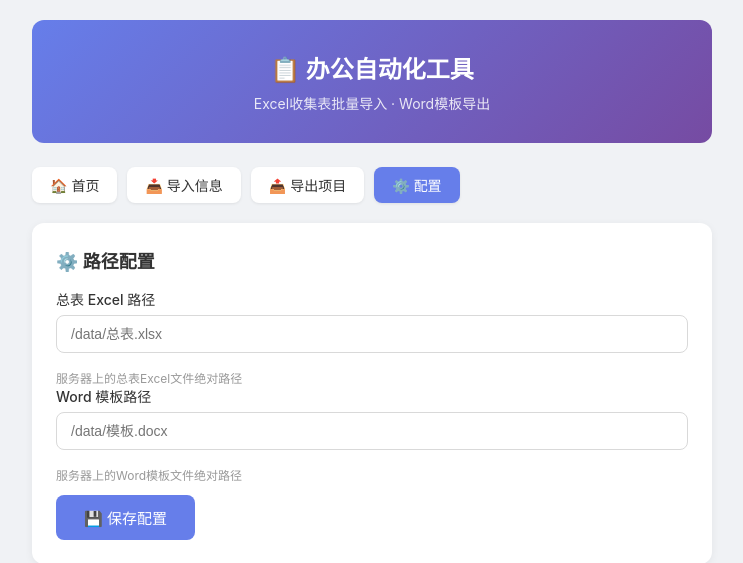
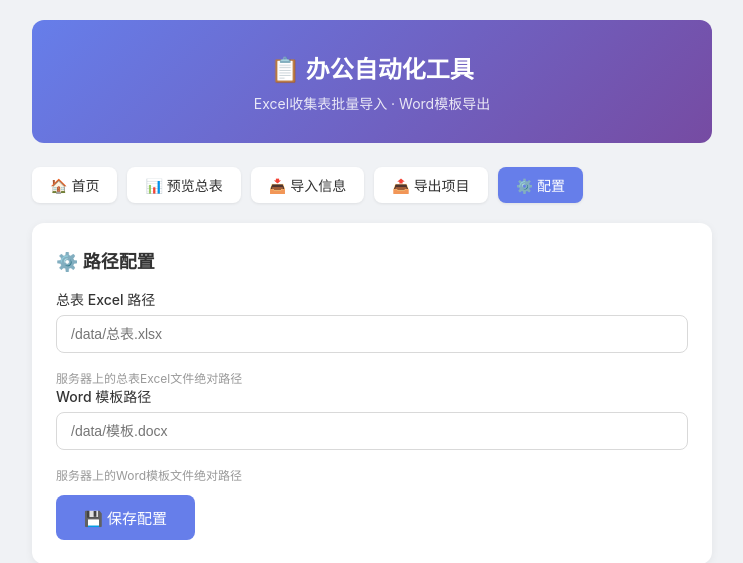
Before and after one commit to tszy333/office_auto, a Flask app: page /config in a window 1280 px wide. Shown: the top 563 px of the page, without its empty margins (268-1011 px from the left). Run offline with Flask 3, Linux system fonts and the light colour scheme.

Commit message:
feat: add preview & overwrite - templates/base.html

```diff
--- a/templates/base.html
+++ b/templates/base.html
@@ -56,6 +56,7 @@
 
         <div class="nav">
             <a href="/" class="{% if request.path == '/' %}active{% endif %}">🏠 首页</a>
+            <a href="/preview" class="{% if request.path == '/preview' %}active{% endif %}">📊 预览总表</a>
             <a href="/import" class="{% if request.path == '/import' %}active{% endif %}">📥 导入信息</a>
             <a href="/export" class="{% if request.path == '/export' %}active{% endif %}">📤 导出项目</a>
             <a href="/config" class="{% if request.path == '/config' %}active{% endif %}">⚙️ 配置</a>
```
